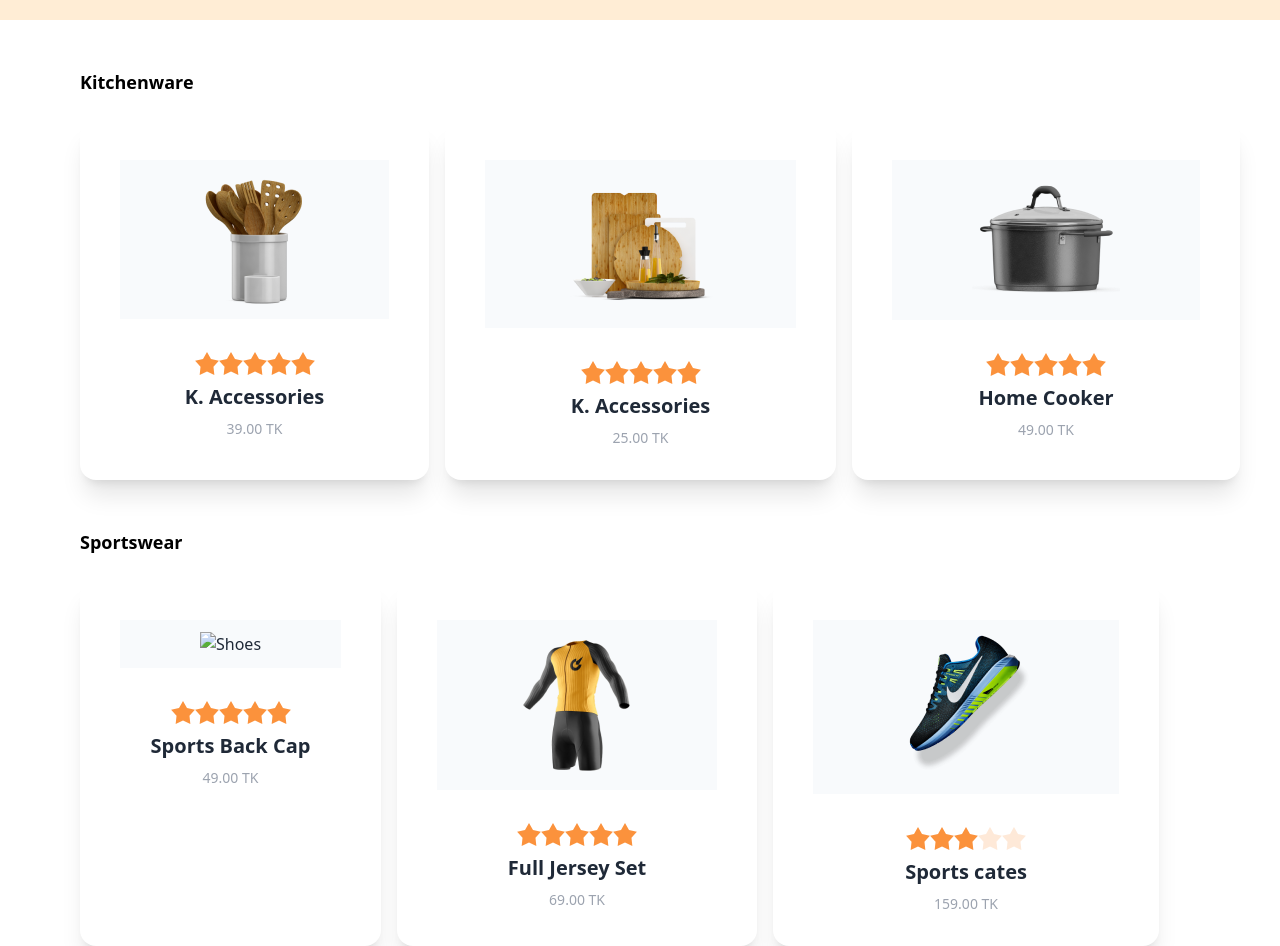
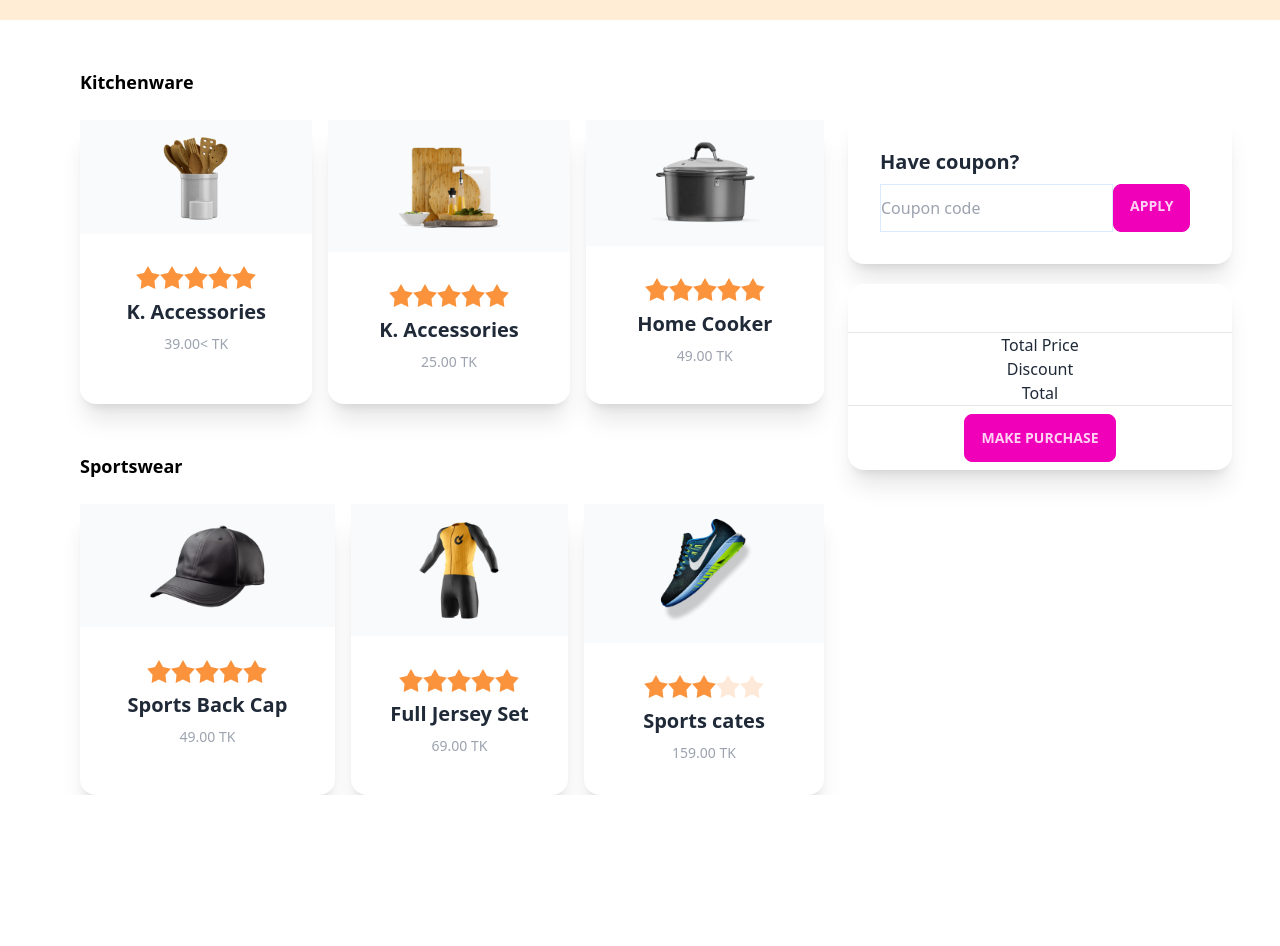
Before and after one commit to Afsana-Tasnim-Juha/85_Summer_Sale, a plain HTML site: page index.html in a window 1280 px wide. Shown: the part 480-1426 px from the top of the page. After the commit the page ends 1275 px from the top, so only its background shows below. Drawn offline with nearby package versions, Linux system fonts and the light colour scheme.

Commit message:
items addes to cart

```diff
--- a/index.html
+++ b/index.html
@@ -34,15 +34,16 @@
 
 
     </header>
-    <main>
+    <main class="flex flex-cols-1 mb:flex-cols-2 lg:flex-rows-3 gap-6">
         <section>
             <div class="pl-20">
                 <h1 class="text-black font-bold text-lg pt-12 pb-6">Kitchenware</h1>
-                <div class="flex flex-cols-1 mb:flex cols-2 lg:flex-rows-3 gap-4">
+                <div class="flex flex-cols-1 mb:flex-rows-2 lg:flex-rows-3 gap-4">
+
+                    <!--prod1-->
+
                     <div class="card w-30 bg-base-100 shadow-xl">
-                        <figure class="px-10 pt-10">
-                            <img class="bg-slate-50 px-20 py-3" src="images/prod1.png" alt="Shoes" class="rounded-xl" />
-                        </figure>
+                        <img class="bg-slate-50 px-20 py-3" src="images/prod1.png" alt="" class="rounded-xl" />
                         <div class="card-body items-center text-center">
                             <div class="rating">
                                 <input type="radio" name="rating-2" class="mask mask-star-2 bg-orange-400" />
@@ -51,44 +52,45 @@
                                 <input type="radio" name="rating-2" class="mask mask-star-2 bg-orange-400" />
                                 <input type="radio" name="rating-2" class="mask mask-star-2 bg-orange-400" />
                             </div>
-                            <h2 class="card-title">K. Accessories</h2>
-                            <p class="text-gray-400 text-sm">39.00 TK</p>
+                            <h2 onclick="handleClickBtn(this)" class="card-title">K. Accessories</h2>
+                            <h6 class="text-gray-400 text-sm"> 39.00< TK</h6>
+
 
                         </div>
                     </div>
 
+                    <!--prod2-->
+
                     <div class="card w-30 bg-base-100 shadow-xl">
-                        <figure class="px-10 pt-10">
-                            <img class="bg-slate-50 px-20 py-3" src="images/prod2.png" alt="Shoes" class="rounded-xl" />
-                        </figure>
+                        <img class="bg-slate-50 px-16 py-3" src="images/prod2.png" alt="" class="rounded-xl" />
                         <div class="card-body items-center text-center">
                             <div class="rating">
+                                <input type="radio" name="rating-2" class="mask mask-star-2 bg-orange-400" />
+                                <input type="radio" name="rating-2" class="mask mask-star-2 bg-orange-400" />
                                 <input type="radio" name="rating-2" class="mask mask-star-2 bg-orange-400" checked />
                                 <input type="radio" name="rating-2" class="mask mask-star-2 bg-orange-400" />
                                 <input type="radio" name="rating-2" class="mask mask-star-2 bg-orange-400" />
-                                <input type="radio" name="rating-2" class="mask mask-star-2 bg-orange-400" />
-                                <input type="radio" name="rating-2" class="mask mask-star-2 bg-orange-400" />
                             </div>
-                            <h2 class="card-title">K. Accessories</h2>
-                            <p class="text-gray-400 text-sm">25.00 TK</p>
+                            <h2 onclick="handleClickBtn(this)" class="card-title">K. Accessories</h2>
+                            <h6 class="text-gray-400 text-sm"> <span>25.00</span> TK</h6>
 
                         </div>
                     </div>
 
+                    <!--prod3-->
+
                     <div class="card w-30 bg-base-100 shadow-xl">
-                        <figure class="px-10 pt-10">
-                            <img class="bg-slate-50 px-20 py-3" src="images/prod3.png" alt="Shoes" class="rounded-xl" />
-                        </figure>
+                        <img class="bg-slate-50 px-16 py-3" src="images/prod3.png" alt="" class="rounded-xl" />
                         <div class="card-body items-center text-center">
                             <div class="rating">
                                 <input type="radio" name="rating-2" class="mask mask-star-2 bg-orange-400" />
                                 <input type="radio" name="rating-2" class="mask mask-star-2 bg-orange-400" />
-                                <input type="radio" name="rating-2" class="mask mask-star-2 bg-orange-400" />
                                 <input type="radio" name="rating-2" class="mask mask-star-2 bg-orange-400" checked />
                                 <input type="radio" name="rating-2" class="mask mask-star-2 bg-orange-400" />
+                                <input type="radio" name="rating-2" class="mask mask-star-2 bg-orange-400" />
                             </div>
-                            <h2 class="card-title">Home Cooker</h2>
-                            <p class="text-gray-400 text-sm">49.00 TK</p>
+                            <h2 onclick="handleClickBtn(this)" class="card-title">Home Cooker</h2>
+                            <h6 class="text-gray-400 text-sm"> <span>49.00</span> TK</h6>
 
                         </div>
                     </div>
@@ -98,47 +100,11 @@
             <div class="pl-20">
                 <h1 class="text-black font-bold text-lg pt-12 pb-6">Sportswear</h1>
                 <div class="flex flex-cols-1 mb:flex cols-2 lg:flex-rows-3 gap-4">
-                    <div class="card w-30 bg-base-100 shadow-xl">
-                        <figure class="px-10 pt-10">
-                            <img class="bg-slate-50 px-20 py-3" src="images//prod4.png" alt="Shoes"
-                                class="rounded-xl" />
-                        </figure>
-                        <div class="card-body items-center text-center">
-                            <div class="rating">
-                                <input type="radio" name="rating-2" class="mask mask-star-2 bg-orange-400" />
-                                <input type="radio" name="rating-2" class="mask mask-star-2 bg-orange-400" checked />
-                                <input type="radio" name="rating-2" class="mask mask-star-2 bg-orange-400" />
-                                <input type="radio" name="rating-2" class="mask mask-star-2 bg-orange-400" />
-                                <input type="radio" name="rating-2" class="mask mask-star-2 bg-orange-400" />
-                            </div>
-                            <h2 class="card-title">Sports Back Cap</h2>
-                            <p class="text-gray-400 text-sm">49.00 TK</p>
 
-                        </div>
-                    </div>
+                    <!--prod4-->
 
                     <div class="card w-30 bg-base-100 shadow-xl">
-                        <figure class="px-10 pt-10">
-                            <img class="bg-slate-50 px-20 py-3" src="images/prod5.png" alt="Shoes" class="rounded-xl" />
-                        </figure>
-                        <div class="card-body items-center text-center">
-                            <div class="rating">
-                                <input type="radio" name="rating-2" class="mask mask-star-2 bg-orange-400" />
-                                <input type="radio" name="rating-2" class="mask mask-star-2 bg-orange-400" />
-                                <input type="radio" name="rating-2" class="mask mask-star-2 bg-orange-400" />
-                                <input type="radio" name="rating-2" class="mask mask-star-2 bg-orange-400" checked />
-                                <input type="radio" name="rating-2" class="mask mask-star-2 bg-orange-400" />
-                            </div>
-                            <h2 class="card-title">Full Jersey Set</h2>
-                            <p class="text-gray-400 text-sm">69.00 TK</p>
-
-                        </div>
-                    </div>
-
-                    <div class="card w-30 bg-base-100 shadow-xl">
-                        <figure class="px-10 pt-10">
-                            <img class="bg-slate-50 px-20 py-3" src="images/prod6.png" alt="Shoes" class="rounded-xl" />
-                        </figure>
+                        <img class="bg-slate-50 px-16 py-3" src="images/prod4.png" alt="" class="rounded-xl" />
                         <div class="card-body items-center text-center">
                             <div class="rating">
                                 <input type="radio" name="rating-2" class="mask mask-star-2 bg-orange-400" />
@@ -147,8 +113,42 @@
                                 <input type="radio" name="rating-2" class="mask mask-star-2 bg-orange-400" />
                                 <input type="radio" name="rating-2" class="mask mask-star-2 bg-orange-400" />
                             </div>
-                            <h2 class="card-title">Sports cates</h2>
-                            <p class="text-gray-400 text-sm">159.00 TK</p>
+                            <h2 onclick="handleClickBtn(this)" class="card-title">Sports Back Cap</h2>
+                            <h6 class="text-gray-400 text-sm"> <span>49.00</span> TK</h6>
+
+                        </div>
+                    </div>
+
+                    <!--prod5-->
+
+                    <div class="card w-30 bg-base-100 shadow-xl">
+                        <img class="bg-slate-50 px-16 py-3" src="images/prod5.png" alt="" class="rounded-xl" />
+                        <div class="card-body items-center text-center">
+                            <div class="rating">
+                                <input type="radio" name="rating-2" class="mask mask-star-2 bg-orange-400" />
+                                <input type="radio" name="rating-2" class="mask mask-star-2 bg-orange-400" />
+                                <input type="radio" name="rating-2" class="mask mask-star-2 bg-orange-400" checked />
+                                <input type="radio" name="rating-2" class="mask mask-star-2 bg-orange-400" />
+                                <input type="radio" name="rating-2" class="mask mask-star-2 bg-orange-400" />
+                            </div>
+                            <h2 onclick="handleClickBtn(this)" class="card-title">Full Jersey Set</h2>
+                            <h6 class="text-gray-400 text-sm"> <span>69.00</span> TK</h6>
+
+                        </div>
+                    </div>
+                    <!--prod6-->
+                    <div class="card w-30 bg-base-100 shadow-xl">
+                        <img class="bg-slate-50 px-16 py-3" src="images/prod6.png" alt="" class="rounded-xl" />
+                        <div class="card-body items-center text-center">
+                            <div class="rating">
+                                <input type="radio" name="rating-2" class="mask mask-star-2 bg-orange-400" />
+                                <input type="radio" name="rating-2" class="mask mask-star-2 bg-orange-400" />
+                                <input type="radio" name="rating-2" class="mask mask-star-2 bg-orange-400" checked />
+                                <input type="radio" name="rating-2" class="mask mask-star-2 bg-orange-400" />
+                                <input type="radio" name="rating-2" class="mask mask-star-2 bg-orange-400" />
+                            </div>
+                            <h2 onclick="handleClickBtn(this)" class="card-title">Sports cates</h2>
+                            <h6 class="text-gray-400 text-sm"> <span>159.00</span> TK</h6>
 
                         </div>
                     </div>
@@ -157,8 +157,34 @@
             </div>
 
         </section>
-        <section>
 
+        <section class="pr-12 pt-24 ">
+            <div class="card w-96 bg-base-100 shadow-xl mb-5 ">
+                <div class="card-body">
+                    <h2 class="card-title">Have coupon?</h2>
+                    <div class="flex">
+                        <input class="border border-blue-100" type="text" name="" id="" placeholder="Coupon code">
+                        <div class="card-actions justify-end">
+                            <button class="btn btn-secondary pb-1 font-semibold text-l">Apply</button>
+                        </div>
+                    </div>
+                </div>
+            </div>
+            <div class=" card w-96 bg-base-100 shadow-xl right-side-container col-4 text-center pt-12 shadow-xl">
+                <div class="selected-products" id="selected-products"></div>
+                <hr />
+                <div class="cart-box">
+                    <h6>Total Price</h6>
+                    <h6>Discount</h6>
+                    <h6>Total</h6>
+
+                    <hr />
+
+                    <button class="btn btn-secondary my-2">Make Purchase</button>
+
+                </div>
+
+            </div>
         </section>
 
     </main>
--- a/scripts/sale-calculator.js
+++ b/scripts/sale-calculator.js
@@ -0,0 +1,17 @@
+//function handleClickBtn(target) {
+//const selectedProductsContainer = document.getElementById('selected-products')
+//const itemName = target.parentNode.childNodes[6].innerText;
+//const li = document.createElement("li");
+//li.innerText = itemName;
+//selectedProductsContainer.appendChild(li);
+//}
+
+function handleClickBtn(target) {
+    const selectedProductsContainer = document.getElementById('selected-products');
+    const itemName = target.innerText;
+    const li = document.createElement("li");
+    li.innerText = itemName;
+    selectedProductsContainer.appendChild(li);
+
+
+}
```
